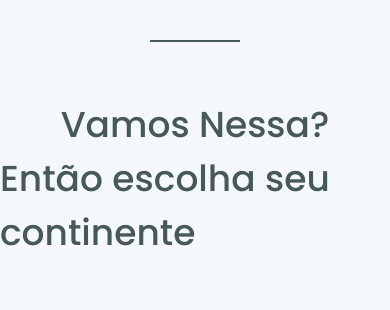
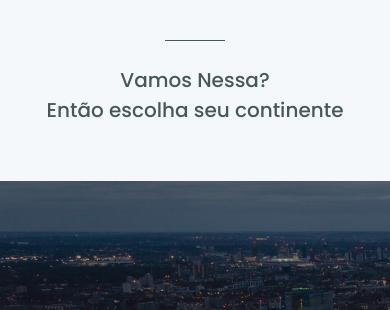
Before and after one commit to dgfug/world-trip, a Next.js app: page / in a window 390 px wide. Shown: the part 384-694 px from the top of the page. Built offline with nearby package versions, Linux system fonts and the light colour scheme.

Commit message:
chore: Responsive Divider and Center

```diff
--- a/src/components/Divider/index.tsx
+++ b/src/components/Divider/index.tsx
@@ -1,5 +1,5 @@
 import { Box } from "@chakra-ui/react";
 
 export default function Divider() {
-  return <Box w="90px" h="2px" bg="gray.450" />;
+  return <Box w={["60px", "90px"]} h={["1px", "2px"]} bg="gray.450" />;
 }
--- a/src/pages/index.tsx
+++ b/src/pages/index.tsx
@@ -14,10 +14,10 @@ export default function Home() {
 
       <Center flexDirection="column">
         <Divider />
-        <Text mt="14" fontSize="4xl" fontWeight="500" color="gray.450">
+        <Text mt={["6", "14"]} fontSize={["xl", "4xl"]} fontWeight="500" color="gray.450">
           Vamos Nessa?
         </Text>
-        <Text fontSize="4xl" fontWeight="500" color="gray.450">
+        <Text fontSize={["xl", "4xl"]} fontWeight="500" color="gray.450">
           Então escolha seu continente
         </Text>
       </Center>
```
